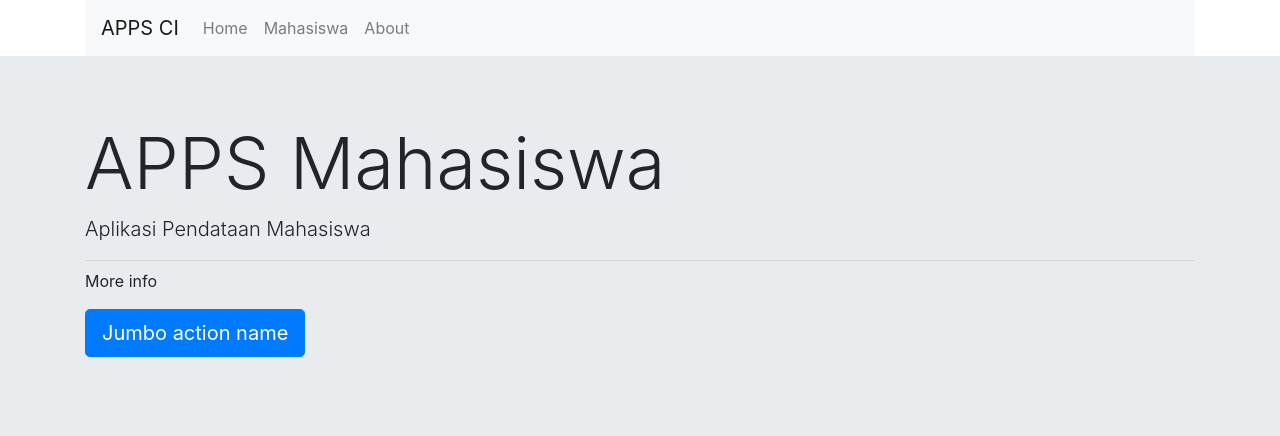
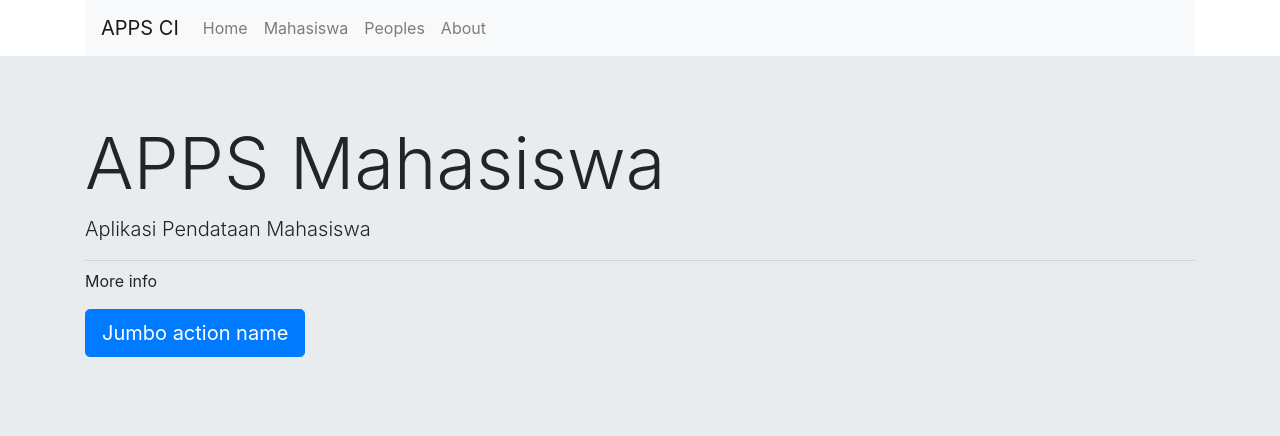
Before and after one commit to ariscss/ci-app, a CodeIgniter app: page /database/index.php/home/index in a window 1280 px wide. Shown: the top 436 px of the page. Run offline with CodeIgniter, Linux system fonts and the light colour scheme; some libraries are stand-ins or nearby versions.

Commit message:
menambahkan halaman peoples

```diff
--- a/application/views/templates/header.php
+++ b/application/views/templates/header.php
@@ -32,6 +32,9 @@
 								<a class="nav-link" href="<?= base_url() ?>mahasiswa">Mahasiswa</a>
 							</li>
 							<li class="nav-item">
+								<a class="nav-link" href="<?= base_url() ?>peoples">Peoples</a>
+							</li>
+							<li class="nav-item">
 								<a class="nav-link" href="<?= base_url() ?>about">About</a>
 							</li>
 						</ul>
```
